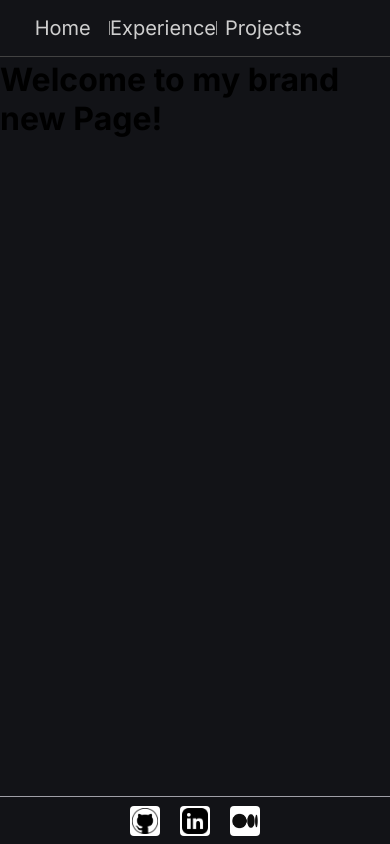
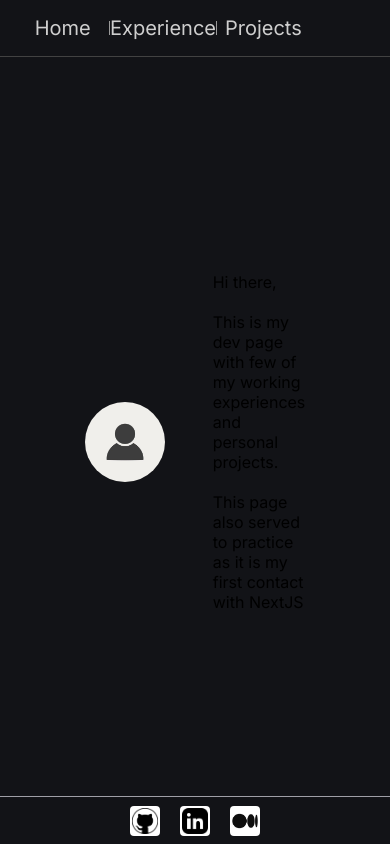
Before and after one commit to daniielf/dev-page, a Next.js app in the folder dev-page/: page /home in a window 390 px wide. Built offline with nearby package versions, Linux system fonts and the light colour scheme.

Commit message:
Mocked Home

```diff
--- a/dev-page/src/app/home/page.tsx
+++ b/dev-page/src/app/home/page.tsx
@@ -1,3 +1,5 @@
+import { HomeContent } from "@/components/HomeContent/HomeContent";
+
 export default function Home() {
-  return <h1>Welcome to my brand new Page!</h1>
+  return <HomeContent />
 }
--- /dev/null
+++ b/dev-page/src/components/HomeContent/HomeContent.tsx
@@ -0,0 +1,22 @@
+import Image from 'next/image';
+import styles from './styles.module.css';
+import { MOCKED_ABOUT_ME } from '@/services/mocked-data/about-me';
+
+type AboutMe = {
+  profileURL:string,
+  description: string,
+}
+
+const IMAGE_SIZE = 240;
+export const HomeContent = () => {
+  const content: AboutMe = MOCKED_ABOUT_ME;
+
+  return (
+    <div className={styles.container}>
+      <div className={styles.contentWrapper}>
+        <Image className={styles.image} src={content.profileURL} height={IMAGE_SIZE} width={IMAGE_SIZE} style={{borderRadius: IMAGE_SIZE / 2}} alt='Image' />
+        <span className={styles.description} dangerouslySetInnerHTML={{__html:content.description }} />
+      </div>
+    </div>
+  )
+}
--- /dev/null
+++ b/dev-page/src/components/HomeContent/styles.module.css
@@ -0,0 +1,58 @@
+.container {
+  height: 100%;
+  width: 100%;
+  justify-content: center;
+  align-items: center;
+  display: flex;
+}
+
+.contentWrapper {
+  display: flex;
+  flex-direction: row;
+  align-items: center;
+  justify-content: center;
+  gap: 48px;
+  margin: 0px 240px;
+}
+
+.image {
+  width: 240px;
+  height: 240px;
+  border-radius: 120px;
+}
+
+.description {
+  font-size: 24px;
+}
+
+@media (max-width: 1000px) {
+  .image {
+    width: 160px;
+    height: 160px;
+    border-radius: 80px;
+  }
+
+  .description {
+    font-size: 20px;
+  }
+
+  .contentWrapper {
+    margin: 0px 200px;
+  }
+}
+
+@media (max-width: 800px) {
+  .image {
+    width: 80px;
+    height: 80px;
+    border-radius: 40px;
+  }
+
+  .description {
+    font-size: 16px;
+  }
+
+  .contentWrapper {
+    margin: 0px 100px;
+  }
+}
--- /dev/null
+++ b/dev-page/src/services/mocked-data/about-me.ts
@@ -0,0 +1,4 @@
+export const MOCKED_ABOUT_ME = {
+  profileURL: "/assets/placeholder_profile.png",
+  description: 'Hi there, <br /><br />This is my dev page with few of my working experiences and personal projects. <br /><br />This page also served to practice as it is my first contact with NextJS',
+}
--- /dev/null
+++ b/dev-page/src/utils.ts
@@ -0,0 +1,3 @@
+export const getTitleTag = (title: string) => {
+  return title.replaceAll(' ', '%20');
+}
```
Also changed, not shown: dev-page/public/assets/placeholder_profile.png (added).
